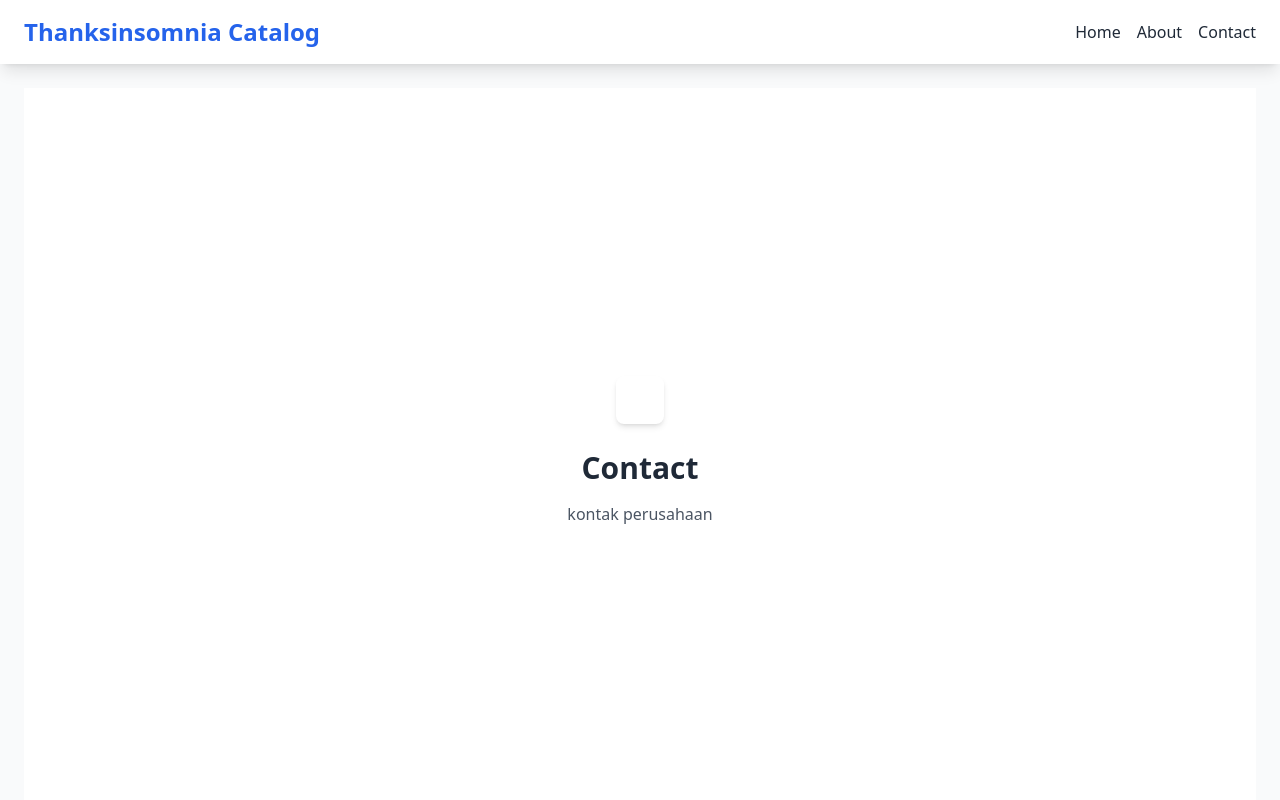
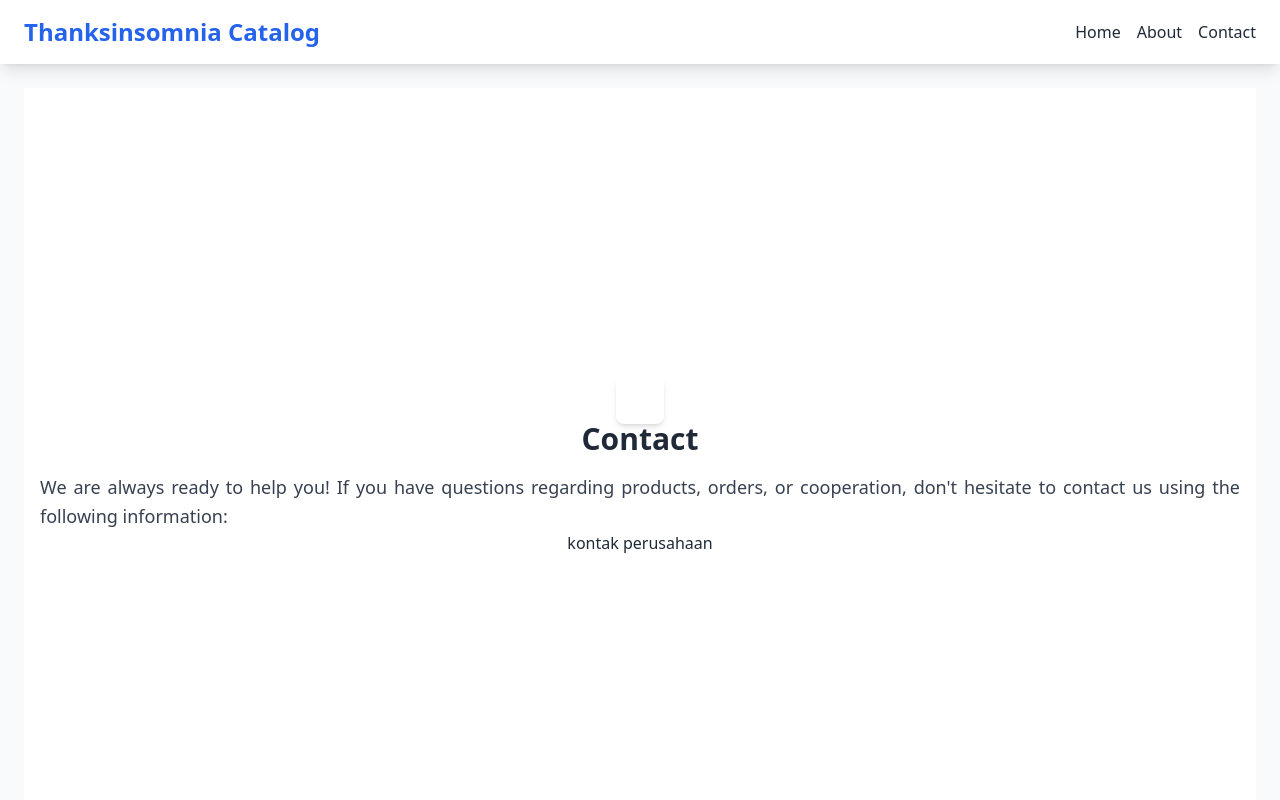
Before and after one commit to ziiapayaa/wave2east, a Next.js app: page /contact in a window 1280 px wide. Shown: the top 800 px of the page. Built offline with nearby package versions, Linux system fonts and the light colour scheme.

Commit message:
Ramzy: Menambahkan elemen ini di menu contact agar paragraf dengan teks informatif yang nyaman dibaca, memiliki ukuran besar, warna abu-abu gelap, jarak antar baris yang cukup, dan diratakan kiri-kanan.

```diff
--- a/app/contact/page.tsx
+++ b/app/contact/page.tsx
@@ -4,10 +4,13 @@ export default function AboutPage() {
     return (
       <div className="min-h-screen flex flex-col justify-center items-center bg-white px-4">
         <div className="absolute top-1/2 transform -translate-y-1/2 text-center p-6 bg-white shadow-md rounded-lg max-w-3xl"></div>
-        <h2 className="text-3xl font-bold text-gray-800">Contact</h2>
-        <p className="text-gray-600 mt-4">
+        <h2 className="text-3xl font-extrabold text-gray-800">Contact</h2>
+        <p className="text-gray-700 mt-4 text-lg leading-relaxed text-justify">
+            We are always ready to help you! If you have questions regarding products, orders, or cooperation, don't hesitate to contact us
+            using the following information:
+          </p>
           kontak perusahaan
-        </p>
+
       </div>
     );
   }
```
Also changed, not shown: 1 other file (tests, documents, lock files or other folders).
